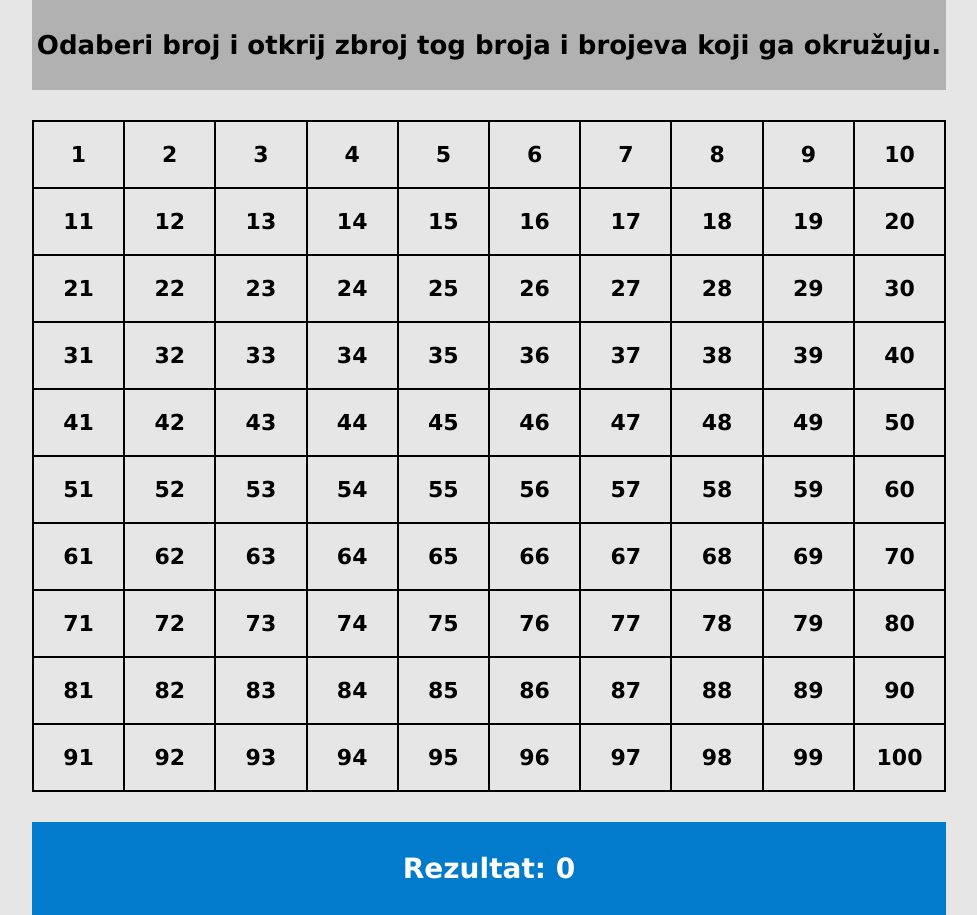
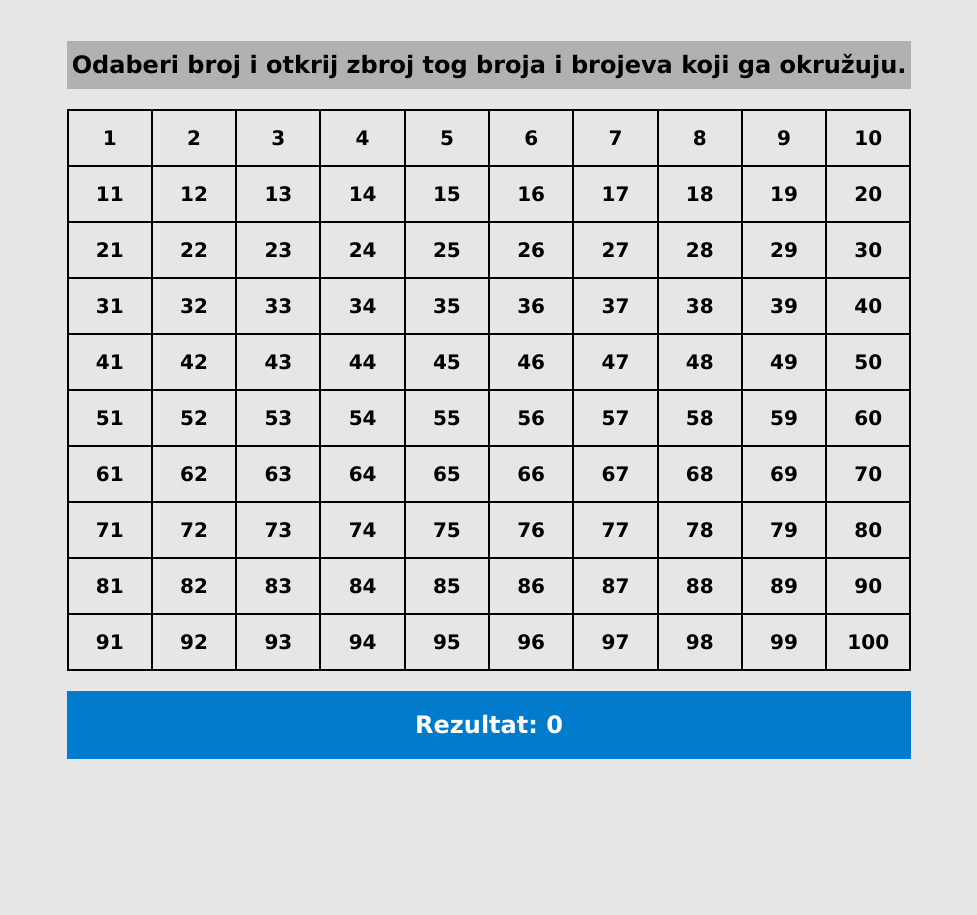
Before and after one commit to pavogabric/js-task-solution, a plain HTML site: page index.html in a window 1280 px wide. Shown: the whole page, without its empty margins (151-1128 px from the left). After the commit the page ends 800 px from the top, so only its background shows below. Drawn offline with Linux system fonts and the light colour scheme.

Commit message:
Mobile view fix

```diff
--- a/app.js
+++ b/app.js
@@ -7,6 +7,7 @@ const makeGrid = () => {
     for(let i=1; i < 101; i++) {
         let item = `${i}`
         let gridItem = document.createElement('span');
+        gridItem.classList.add('item');
         gridItem.classList.add(`item-${i}`);
         gridItem.innerHTML = item;
         gridContainer.appendChild(gridItem);
@@ -39,7 +40,7 @@ const selectNumber = (e) => {
 
 // Dodjeljujemo svakom broju funkciju selectNumber() koja se aktivira klikom
 
-const items = document.getElementsByTagName('span');
+const items = document.getElementsByClassName('item');
 
     for(let i=0; i < items.length; i++) {
         items[i].addEventListener('click', (e) => {
--- a/index.html
+++ b/index.html
@@ -8,7 +8,7 @@
 </head>
 <body>
     <div class="container">
-        <h1>Odaberi broj i otkrij zbroj tog broja i brojeva koji ga okružuju.</h1>
+        <h1 class="gray-bg">Odaberi broj i otkrij zbroj tog broja i brojeva koji ga okružuju.</h1>
 
         <div class="grid-container"></div>
 
--- a/main.css
+++ b/main.css
@@ -27,15 +27,18 @@ body {
 }
 
 h1 {
-    font-size: 22px;
+    font-size: 20px;
+}
+
+h1.gray-bg {
     background-color: rgb(177, 177, 177);
-    padding: 30px 5px;
+    padding: 10px 5px;
 }
 
 .grid-container {
-    margin: 30px auto;
+    margin: 20px auto;
     border: 1px solid black;
-    font-size: 16px;
+    font-size: 14px;
     display: grid;
     grid-template-columns: repeat(10, 1fr);
     grid-template-rows: repeat(10, 1fr);
@@ -44,7 +47,7 @@ h1 {
 .grid-container span {
     text-align: center;
     cursor: pointer;
-    padding: 15px 5px;
+    padding: 10px 5px;
     font-weight: bold;
     border: 1px solid black;
 }
@@ -57,20 +60,33 @@ h1 {
     background-color: rgb(0, 230, 0);
 }
 
-.accent {
+.info {
     background-color: rgb(2, 123, 204);
-    padding: 30px 0px;
+    display: flex;
+    justify-content: center;
+    align-items: center;
+    padding: 20px 0px;
     text-align: center;
     color: white;
-    font-size: 26px;
 }
 
 @media only screen and (min-width: 420px) {
     .grid-container {
+        font-size: 16px;
+    }
+}
+
+@media only screen and (min-width: 820px) {
+    .grid-container {
         font-size: 18px;
     }
+
+    h1 {
+        font-size: 22px;
+    }
 }
-@media only screen and (min-width: 600px) {
+
+@media only screen and (min-width: 960px) {
     .grid-container {
         font-size: 20px;
     }
@@ -78,19 +94,7 @@ h1 {
     h1 {
         font-size: 24px;
     }
-    .accent {
-        font-size: 28px;
+    .grid-container span {
+        padding: 15px 10px;
     }
 }
-
-@media only screen and (min-width: 820px) {
-    .grid-container {
-        font-size: 22px;
-    }
-    h1 {
-        font-size: 26px;
-    }
-    .grid-container span {
-        padding: 20px 10px;
-    }
-}
```
